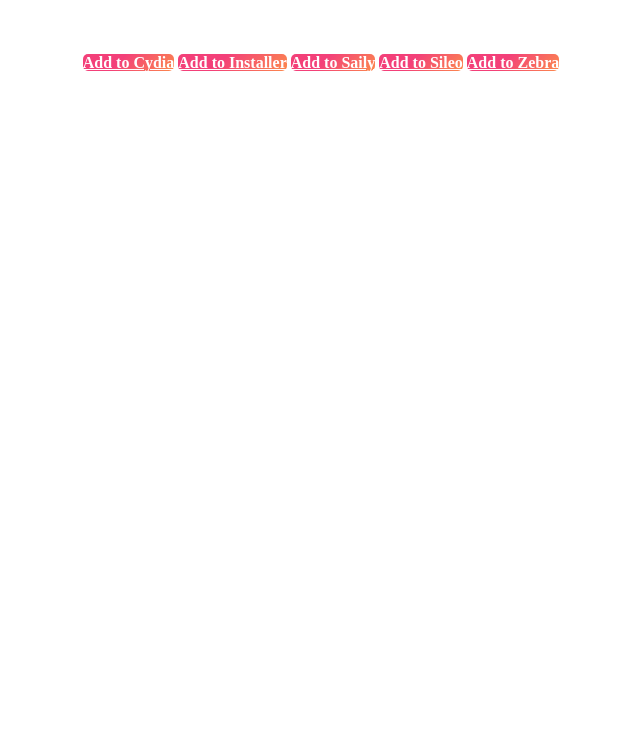
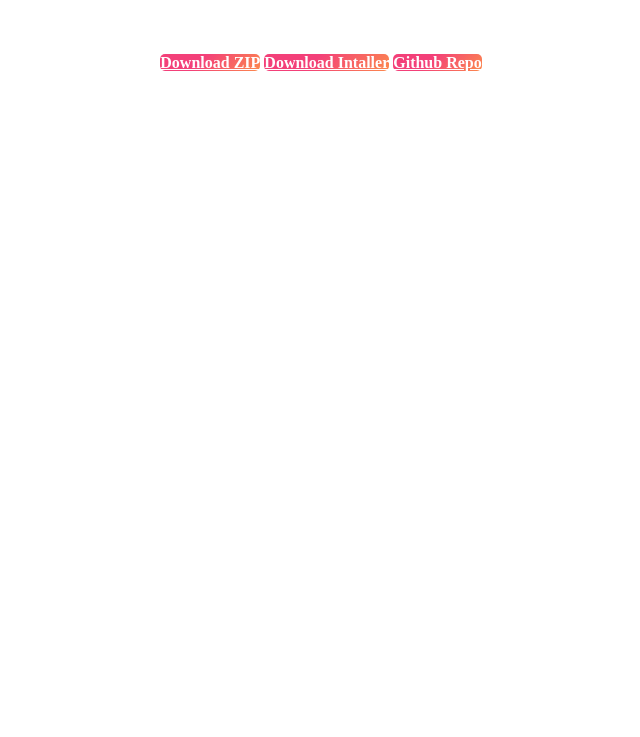
Before and after one commit to Aircool08/Space-Fighter, a plain HTML site: page index.html in a window 1280 px wide. Shown: the part 63-800 px from the top of the page, without its empty margins (319-959 px from the left). Drawn offline with Linux system fonts and the light colour scheme.

Commit message:
name change

```diff
--- a/index.html
+++ b/index.html
@@ -9,11 +9,10 @@
         <h1 align="center">Space Fighter</h1>
         <h2 align="center">A game where you fly trough Space</h2>
         <div align="center">
-          <a class="button" href="">Add to Cydia</a>
-				<a class="button" href="">Add to Installer</a>
-				<a class="button" href="">Add to Saily</a>
-				<a class="button" href="">Add to Sileo</a>
-				<a class="button" href="">Add to Zebra</a>
+          <a class="button" href="">Download ZIP</a>
+				<a class="button" href="">Download Intaller</a>
+				<a class="button" href="">Github Repo</a>
+				<!--<a class="button" href=""></a>-->
         </div>
       </body>
     </html>
```
